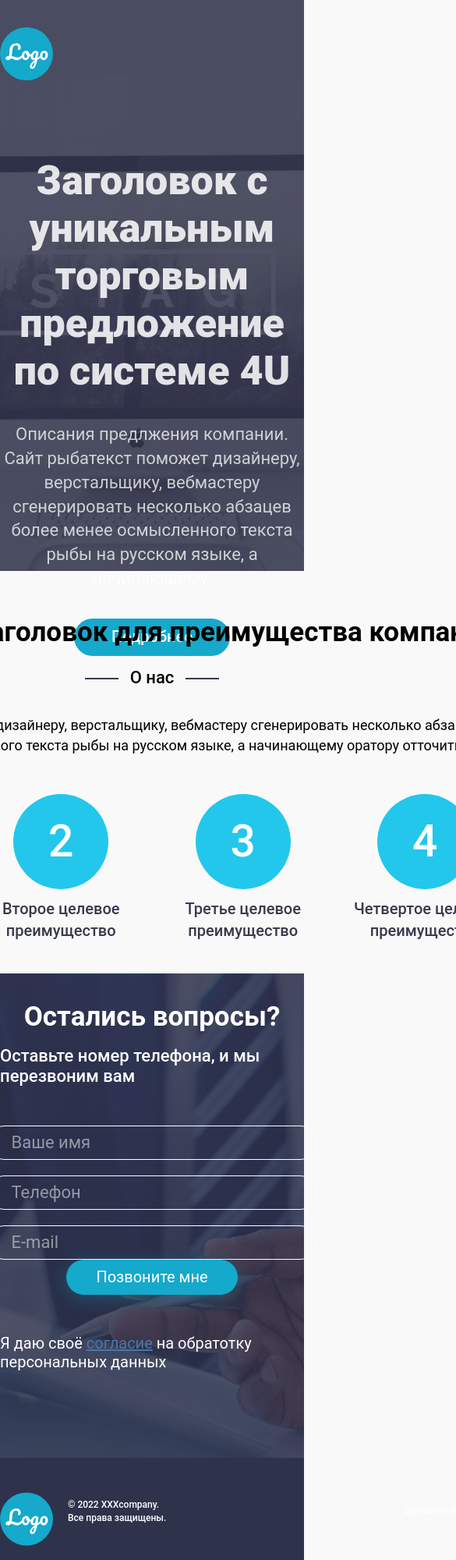
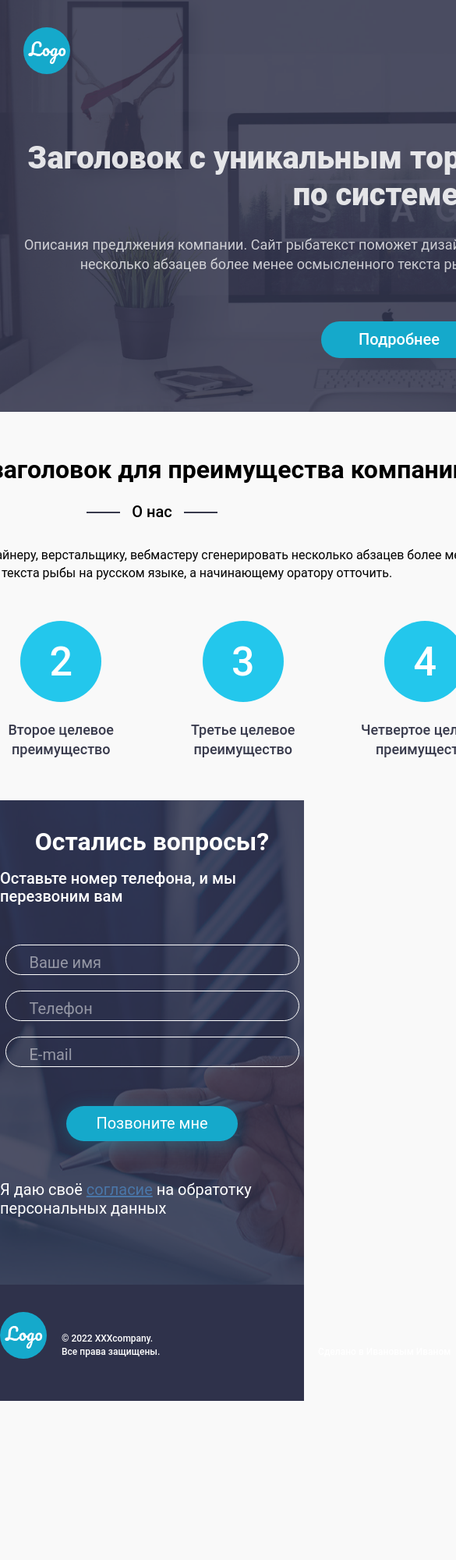
Before and after one commit to KozinaOlga/template_hometask, a plain HTML site: page index.html in a window 390 px wide. Shown: the top 2000 px of the page at 78% size, 585 px wide, since content can reach past the window. After the commit the page ends 1796 px from the top, so only its background shows below. Drawn offline with Linux system fonts and the light colour scheme.

Commit message:
моб.адаптация 1024

```diff
--- a/css/footer.css
+++ b/css/footer.css
@@ -10,14 +10,13 @@
 
 .footer__container {
     display: flex;
-    width: 1200px;
+    max-width: 1200px;
 }
-
 
 .footer__list {
     display: flex;
     justify-content: space-between;
-    align-items: center;
+    align-items: flex-end;
     width: 1113px;
     height: 68px;
 }
@@ -45,9 +44,8 @@
 }
 
 .footer__phone {
-    font-weight: 400;
-    font-size: 23.85px;
-    line-height: 27.95px;
+    font-size: 24px;
+    line-height: 28px;
     color: #fff;
 }
 
@@ -57,3 +55,27 @@
     color: #fff;
     text-decoration: underline;
 }
+
+@media all and (max-width: 1024px) {
+
+    .footer__container {
+        max-width: 964px;
+    }
+
+    .footer__list {
+        width: 885px;
+        height: 60px;
+    }
+
+    .footer__logo {
+        width: 60px;
+        height: 60px;
+    }
+
+    .footer__phone {
+        font-size: 21px;
+        line-height: 25px;
+    }
+
+
+}
--- a/css/header.css
+++ b/css/header.css
@@ -1,14 +1,14 @@
 
 .present {
     background-image: url(/img/background.png);
-    height: 732px;
     background-position: center;
     background-repeat: no-repeat;
 }
 
 .header__container {
     display: flex;
-    width: 1200px;
+    justify-content: space-between;
+    max-width: 1200px;
     margin-bottom: 85px;
 }
 
@@ -16,14 +16,12 @@
     display: flex;
     flex-direction: column;
     align-items: flex-end;
-    width: 1200px;
 }
 
 .navigation__phone {
     display: flex;
-    font-weight: 400;
-    font-size: 23.85px;
-    line-height: 27.95px;
+    font-size: 24px;
+    line-height: 28px;
     color: #fff;
 }
 
@@ -34,3 +32,33 @@
     color: #fff;
     text-decoration: underline;
 }
+
+@media all and (max-width: 1024px) {
+    .present {
+        background-size: cover;
+        width: 1024px;
+        height: 528px;
+
+    }
+
+    .header__container {
+        max-width: 964px;
+        margin-bottom: 70px;
+    }
+
+    .header__logo {
+        width: 60px;
+        height: 60px;
+    }
+
+    .navigation__phone {
+        font-size: 21px;
+        line-height: 25px;
+    }
+
+    .navigation__btn {
+        font-size: 13px;
+        line-height: 16px;
+
+    }
+}
--- a/css/present-two.css
+++ b/css/present-two.css
@@ -95,32 +95,42 @@
     transform: translateY(100px);
 }
 
-/* .present-two__circle-two:after {
-    counter-increment: list;
-    content: counter(list, decimal-leding);
-    position: absolute;
-    font-weight: 500;
-    font-size: 57px;
-    line-height: 57px;
-    color: #fff;
+@media all and (max-width: 1024px) {
+    .present-two__title {
+        font-size: 32px;
+        line-height: 37.5px;
+        margin-bottom: 23px;
+    }
+
+    .present-two__par {
+        font-size: 20px;
+        line-height: 23.44px;
+        margin-bottom: 33px;
+    }
+
+    .present-two__par_small {
+        font-size: 16px;
+        line-height: 22.5px;
+    }
+
+    .present-two__circle-color {
+        width: 104px;
+        height: 104px;
+    }
+
+    .present-two__circle-number::after {
+        font-size: 52px;
+        line-height: 73px;
+    }
+
+    .present-two__circle-text {
+        font-size: 18px;
+        line-height: 25px;
+        min-width: 180px;
+    }
+
+    .questions__container-agree {
+        font-size: 17px;
+        line-height: 20px;
+    }
 }
-
-.present-two__circle-three:after {
-    counter-increment: list;
-    content: counter(list, decimal-leding);
-    position: absolute;
-    font-weight: 500;
-    font-size: 57px;
-    line-height: 57px;
-    color: #fff;
-}
-
-.present-two__circle-four:after {
-    counter-increment: list;
-    content: counter(list, decimal-leding);
-    position: absolute;
-    font-weight: 500;
-    font-size: 57px;
-    line-height: 57px;
-    color: #fff;
-} */
--- a/css/present.css
+++ b/css/present.css
@@ -21,7 +21,7 @@
     text-align: center;
     line-height: 30.94px;
     color: #FFFFFFBF;
-    margin-bottom: auto;
+    margin-bottom: 90px;
 }
 
 .present__btn {
@@ -35,6 +35,23 @@
     color: #fff;
     background-color: #15A9CB;
     box-shadow: 0px 4px 25px 0px #15A9CB4D 30%;
+}
 
+@media all and (max-width: 1024px) {
+    .present__container {
+        gap: 0;
+    }
 
+    .present__title {
+        font-size: 40px;
+        line-height: 47px;
+        margin-bottom: 27.57px;
+    }
+
+    .present__par {
+        font-weight: 400;
+        font-size: 18px;
+        line-height: 25.31px;
+        margin-bottom: 60.43px;
+    }
 }
--- a/css/questions.css
+++ b/css/questions.css
@@ -34,6 +34,7 @@
     border: none;
     gap: 20px;
     padding: 0;
+    margin-bottom: 50px;
 }
 
 label.questions__lable {
@@ -51,6 +52,7 @@ label.questions__lable {
 
 .questions__input::placeholder {
     position: absolute;
+    top: 10px;
     left: 30px;
     color: #FFFFFF80;
     line-height: 26px;
@@ -77,3 +79,27 @@ label.questions__lable {
     text-decoration: underline;
     color: #4A76A8;
 }
+
+@media all and (max-width: 1024px) {
+    .questions__title {
+        font-size: 32px;
+        line-height: 37.5px;
+        margin-bottom: 16px;
+    }
+
+    .questions__text {
+        font-size: 20px;
+        line-height: 23px;
+    }
+
+    .questions__input {
+        width: 377px;
+        height: 39px;
+    }
+
+    .questions__input::placeholder {
+        font-size: 20px;
+        line-height: 23px;
+    }
+
+}
```
Also changed, not shown: img/background1024.png (added).
